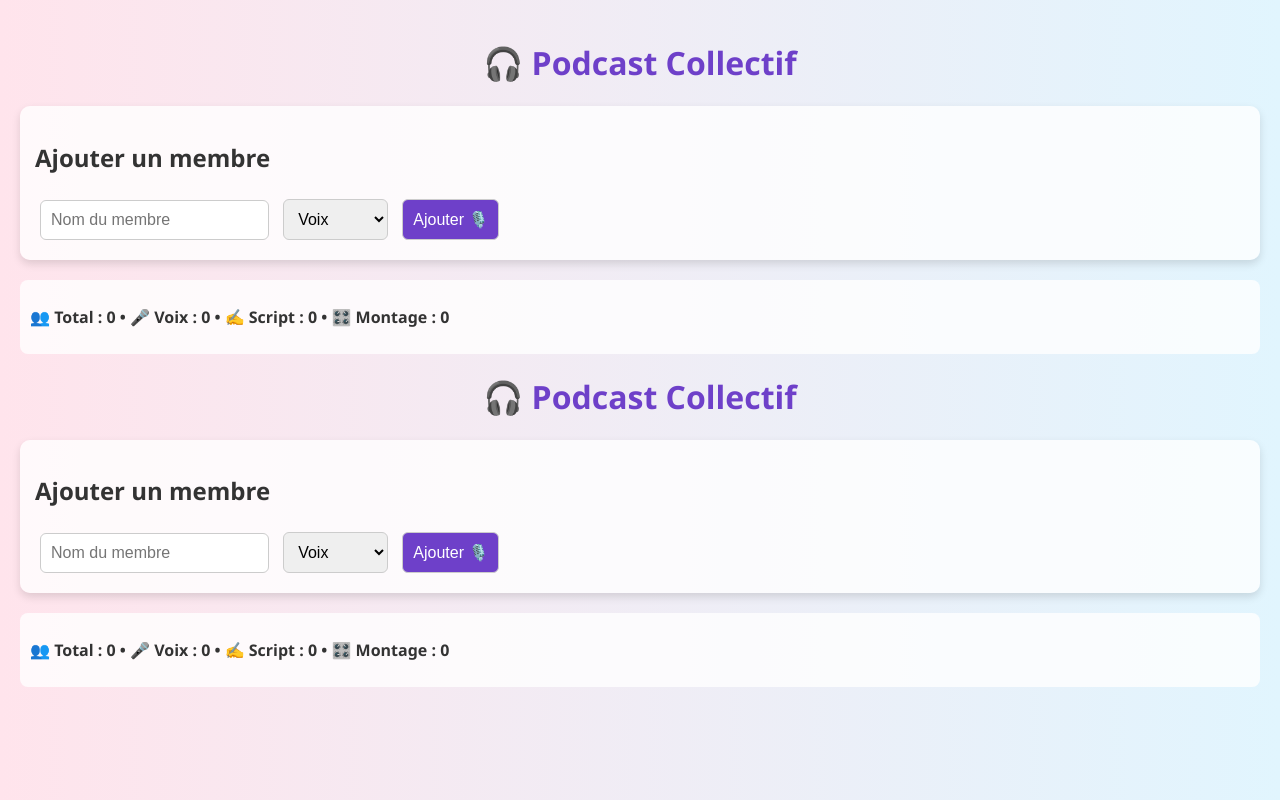
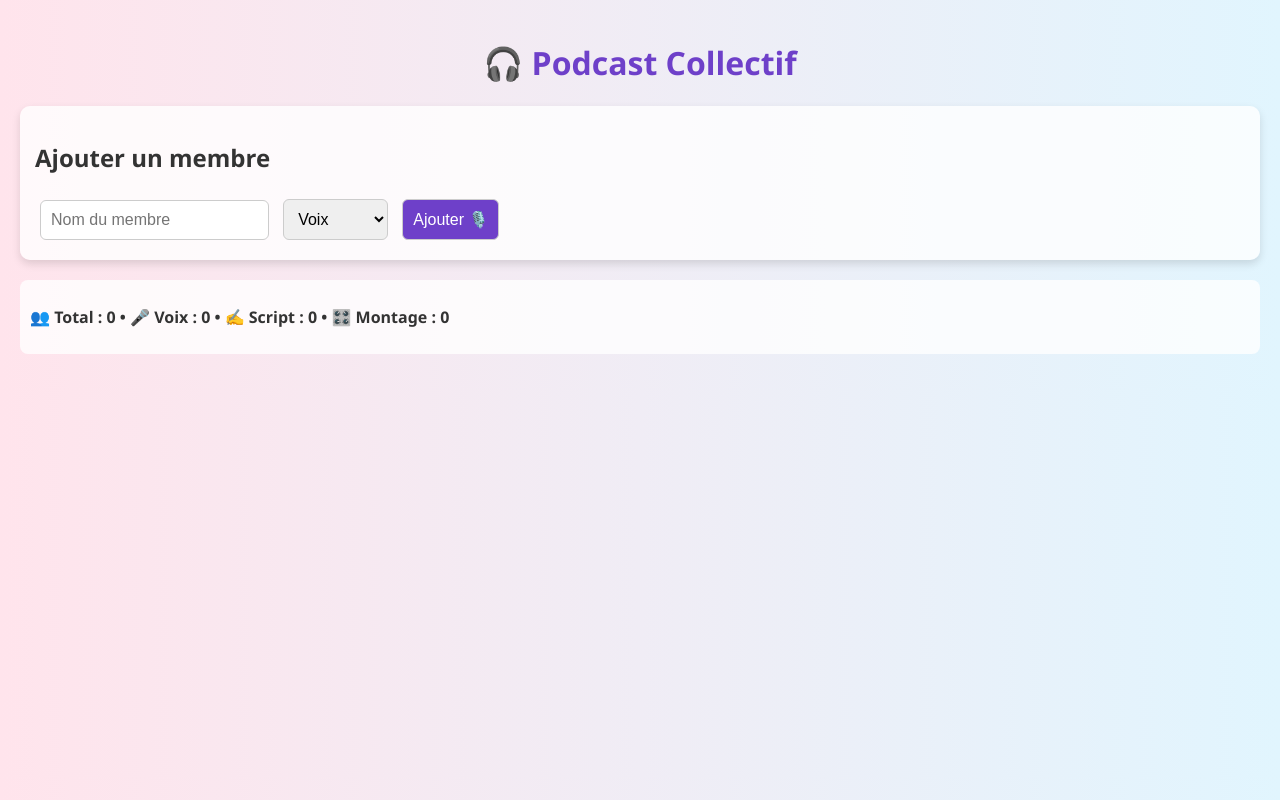
Before and after one commit to supdevinci-pwa-2025/pwa-projet-podcast-pod-de-banane, a plain HTML site: page index.html in a window 1280 px wide. Drawn offline with Linux system fonts and the light colour scheme.

Commit message:
fix: html doublon

```diff
--- a/index.html
+++ b/index.html
@@ -33,38 +33,3 @@
 </body>
 
 </html>
-<!DOCTYPE html>
-<html lang="fr">
-
-<head>
-    <meta charset="UTF-8" />
-    <meta name="viewport" content="width=device-width, initial-scale=1.0" />
-    <title>🎧 Podcast Collectif</title>
-    <link rel="stylesheet" href="style.css" />
-</head>
-
-<body>
-    <h1>🎧 Podcast Collectif</h1>
-
-    <section id="formSection">
-        <h2>Ajouter un membre</h2>
-        <input type="text" id="memberName" placeholder="Nom du membre" />
-        <select id="memberRole">
-            <option>Voix</option>
-            <option>Script</option>
-            <option>Montage</option>
-        </select>
-        <button onclick="addMember()">Ajouter 🎙️</button>
-    </section>
-
-    <section id="stats">
-        <p>👥 Total : <span id="total">0</span> • 🎤 Voix : <span id="voice">0</span> • ✍️ Script : <span
-                id="script">0</span> • 🎛️ Montage : <span id="montage">0</span></p>
-    </section>
-
-    <section id="teamList"></section>
-
-    <script src="app.js"></script>
-</body>
-
-</html>
```
